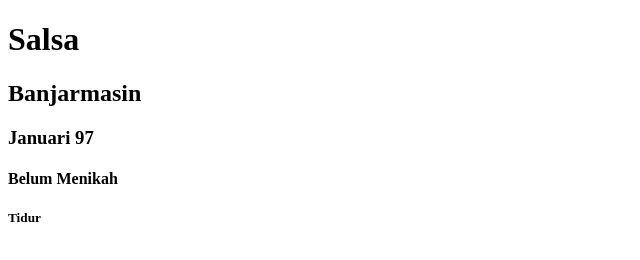
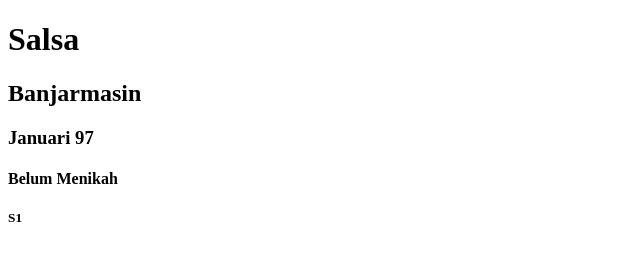
Before and after one commit to salsabilaathika-97/binar_git, a plain HTML site: page index.html in a window 1280 px wide. Shown: the full height of the page, 0-640 px from the left. Drawn offline with Linux system fonts and the light colour scheme.

Commit message:
update h5

```diff
--- a/index.html
+++ b/index.html
@@ -9,7 +9,7 @@
     <h2>Banjarmasin</h2>
     <h3>Januari 97</h3>
     <h4>Belum Menikah</h4>
-    <h5>Tidur</h5>
+    <h5>S1</h5>
 </head>
 <body>
 
```
